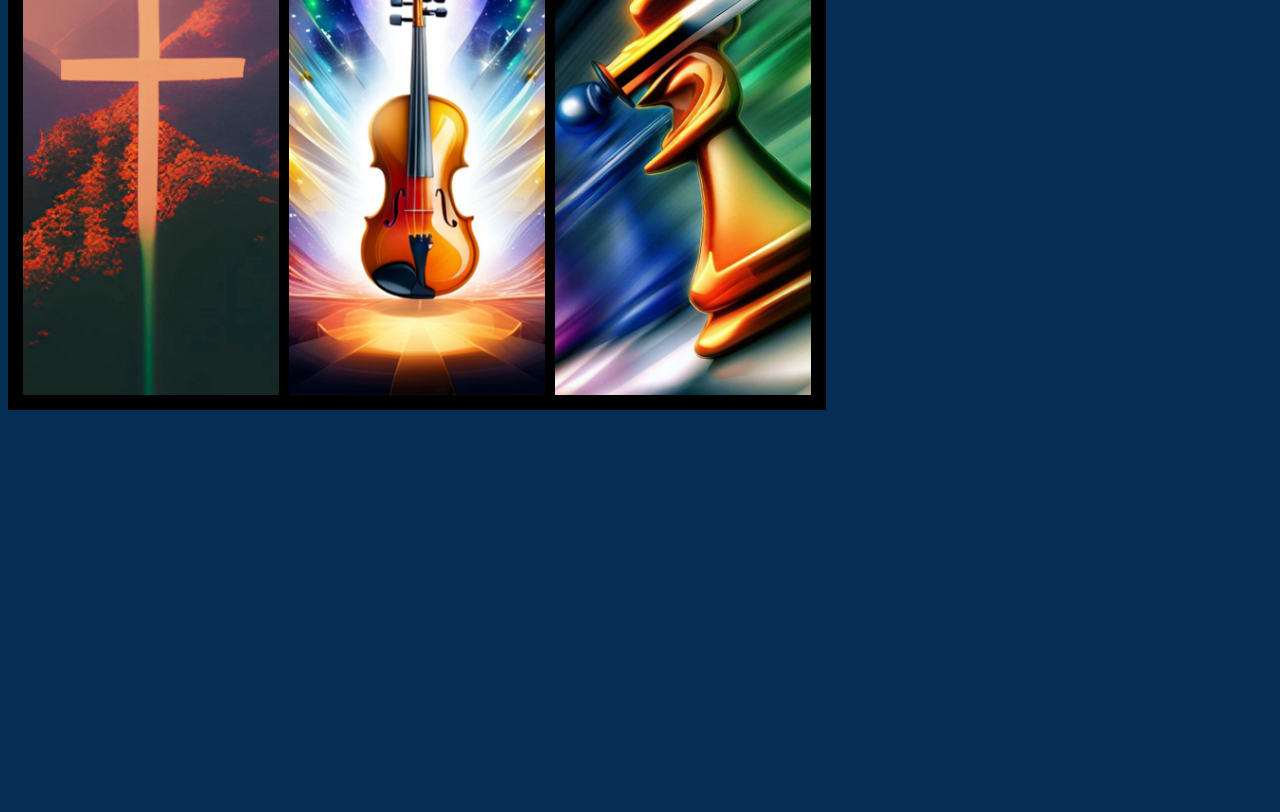
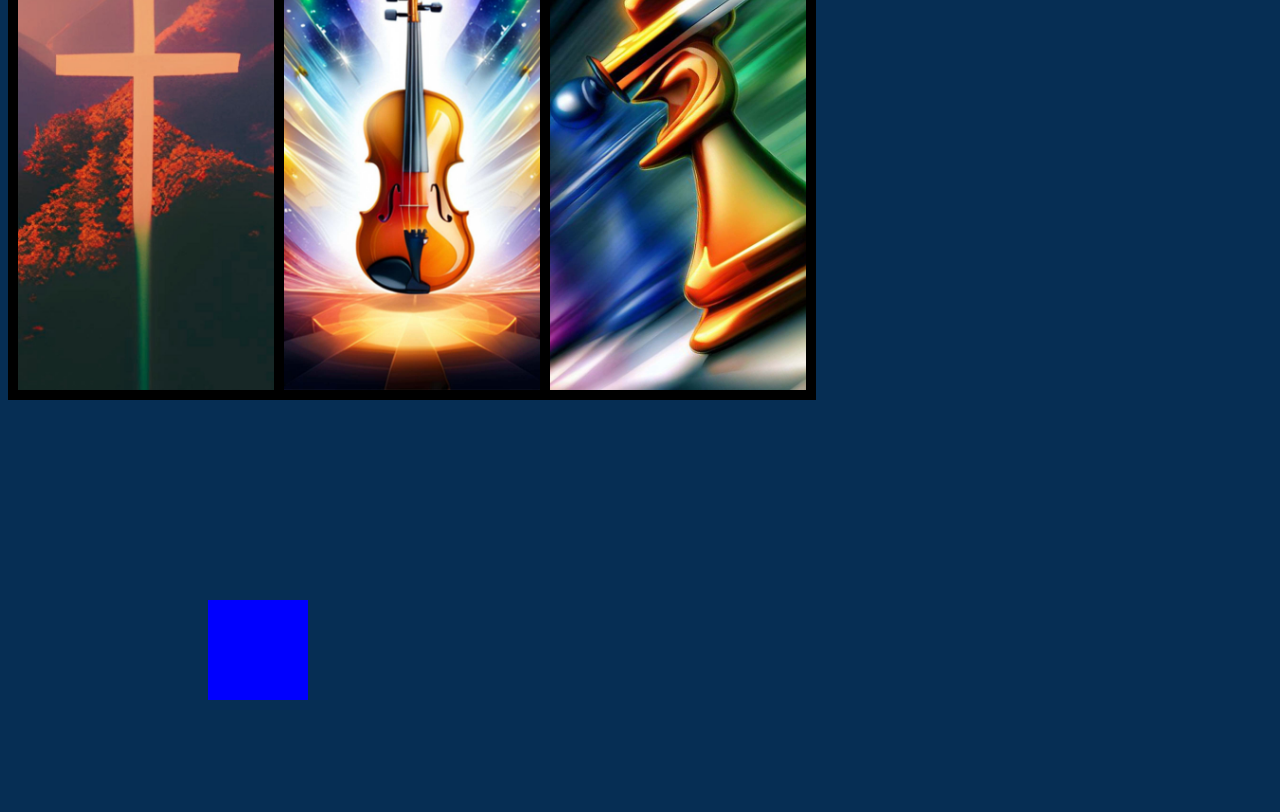
Before and after one commit to SaulCrespo/TUP, a plain HTML site: page src/pages/hobbies.html in a window 1280 px wide. Shown: the part 83-895 px from the top of the page. Before the commit the page ends 800 px from the top, so only its background shows below. Drawn offline with Linux system fonts and the light colour scheme.

Commit message:
ajustes css y bitacora

```diff
--- a/src/pages/hobbies.html
+++ b/src/pages/hobbies.html
@@ -33,6 +33,7 @@
         <img src="../img/chess.jpg" class="gallery-picture">
         </div>
 
+        <div class="element"></div>
 
     </body>
 </html>
--- a/src/styles/gallery.css
+++ b/src/styles/gallery.css
@@ -1,7 +1,7 @@
 .gallery {
     background-color: black;
     display:flex;
-    padding:10px;
+    padding:5px;
     width: fit-content;
 }
 
@@ -9,3 +9,22 @@
     margin: 5px;
     width:20vw;
 }
+
+/* Define the styles for the element */
+.element {
+    width: 100px;
+    height: 100px;
+    background-color: blue;
+    margin:200px;
+    transition: transform 0.5s;
+  }
+
+  /* Define the styles for the element when it's hovered over from the left */
+  .element:hover {
+    transform: translateX(-50px);
+  }
+
+  /* Define the styles for the element when it's hovered over from the right */
+  .element:hover {
+    transform: translateX(50px);
+  }
--- a/src/styles/global.css
+++ b/src/styles/global.css
@@ -121,3 +121,7 @@ article:hover ul {
     transition: 0.5s;
     color: black;
 }
+
+#bienvenido span:hover::before {
+    color: rgb(145, 145, 145);
+}
```
Also changed, not shown: 2 other files.
